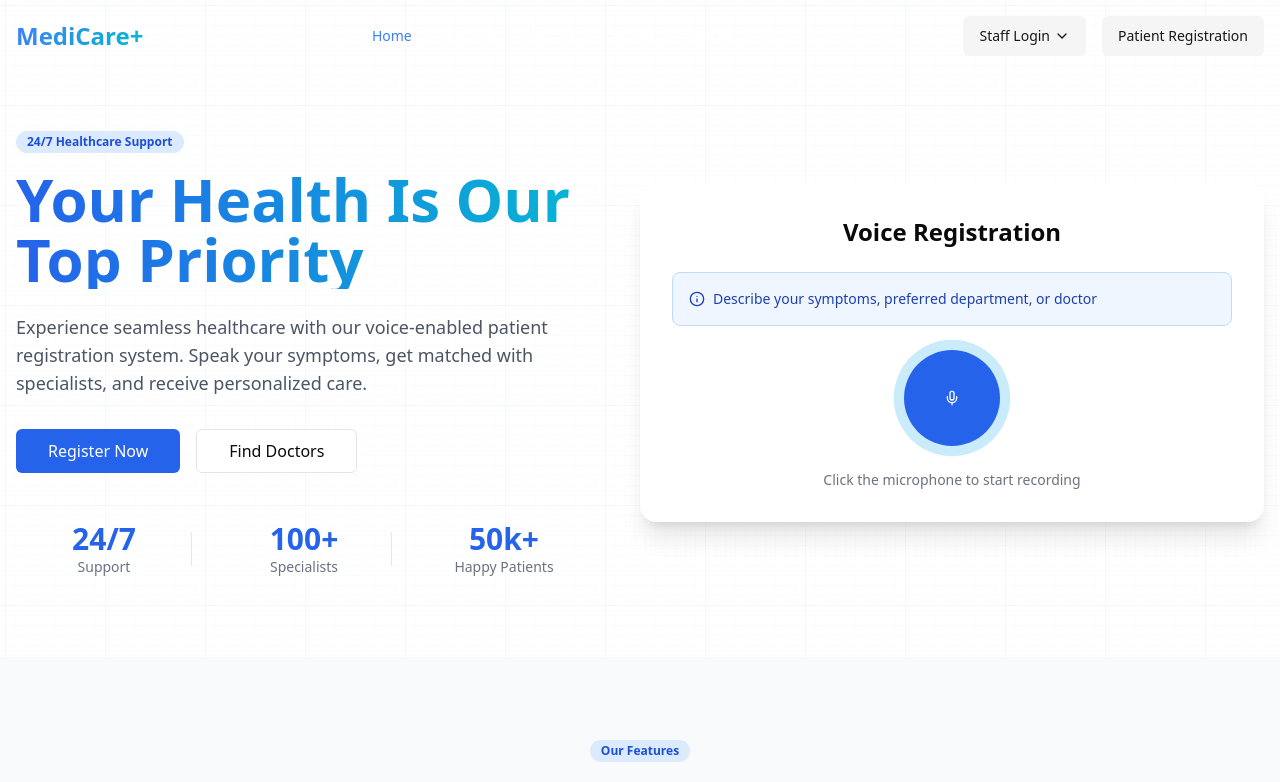
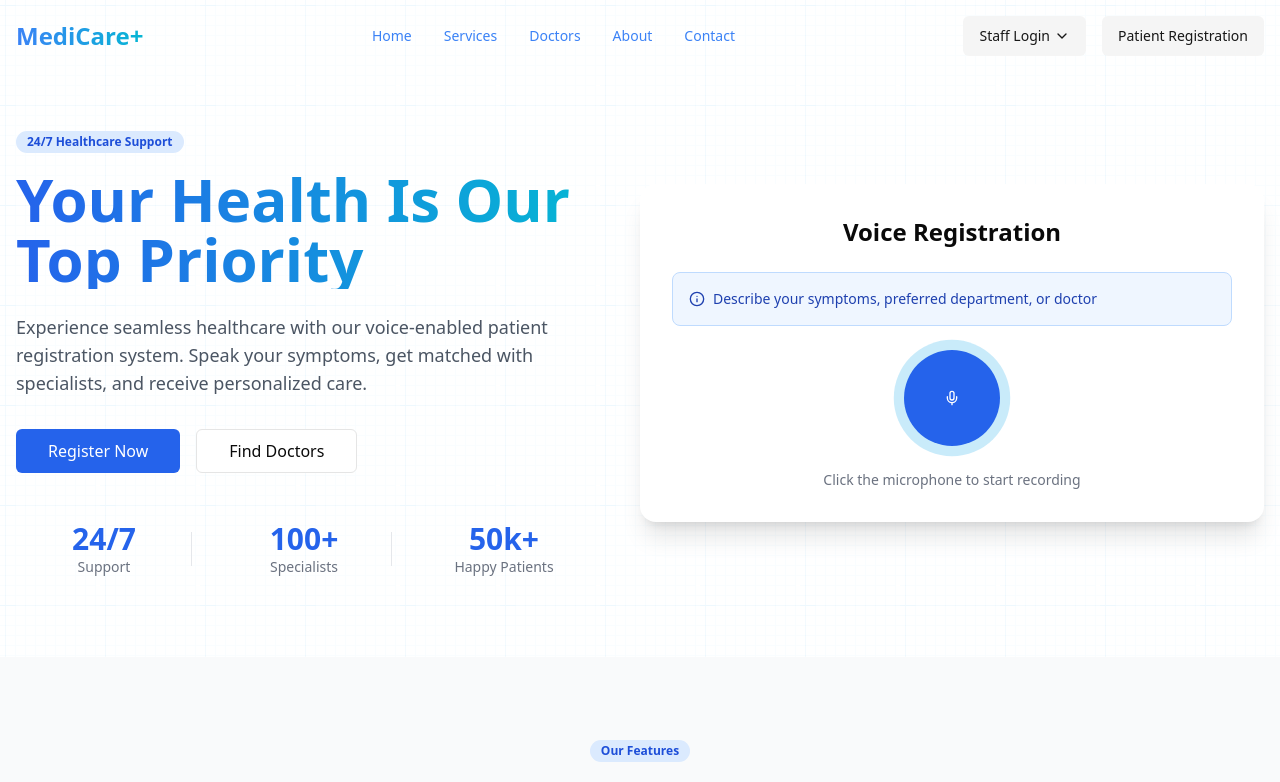
Before and after one commit to Piyushkp06/Healthcare, a React (Vite) app in the folder client/: page / in a window 1280 px wide. Shown: the top 782 px of the page. Built offline with nearby package versions, Linux system fonts and the light colour scheme; what assemblyai would draw is missing.

Commit message:
fixed the home page navbar

```diff
--- a/client/src/components/navbar.jsx
+++ b/client/src/components/navbar.jsx
@@ -57,12 +57,12 @@ export default function Navbar() {
               <Link
                 key={link.name}
                 to={link.href}
-                className={`text-sm font-medium transition-colors hover:text-blue-500 ${
+                className={`text-sm font-medium  hover:text-blue-700 hover:drop-shadow-[0_0_6px_rgba(59,130,246,0.7)] transition duration-200 ${
                   location.pathname === link.href || location.hash === link.href
                     ? "text-blue-500"
                     : isScrolled || location.pathname !== "/"
                     ? "text-gray-700"
-                    : "text-white"
+                    : "text-blue-500"
                 }`}
                 onClick={(e) => {
                   if (link.href.startsWith("#")) {
```
